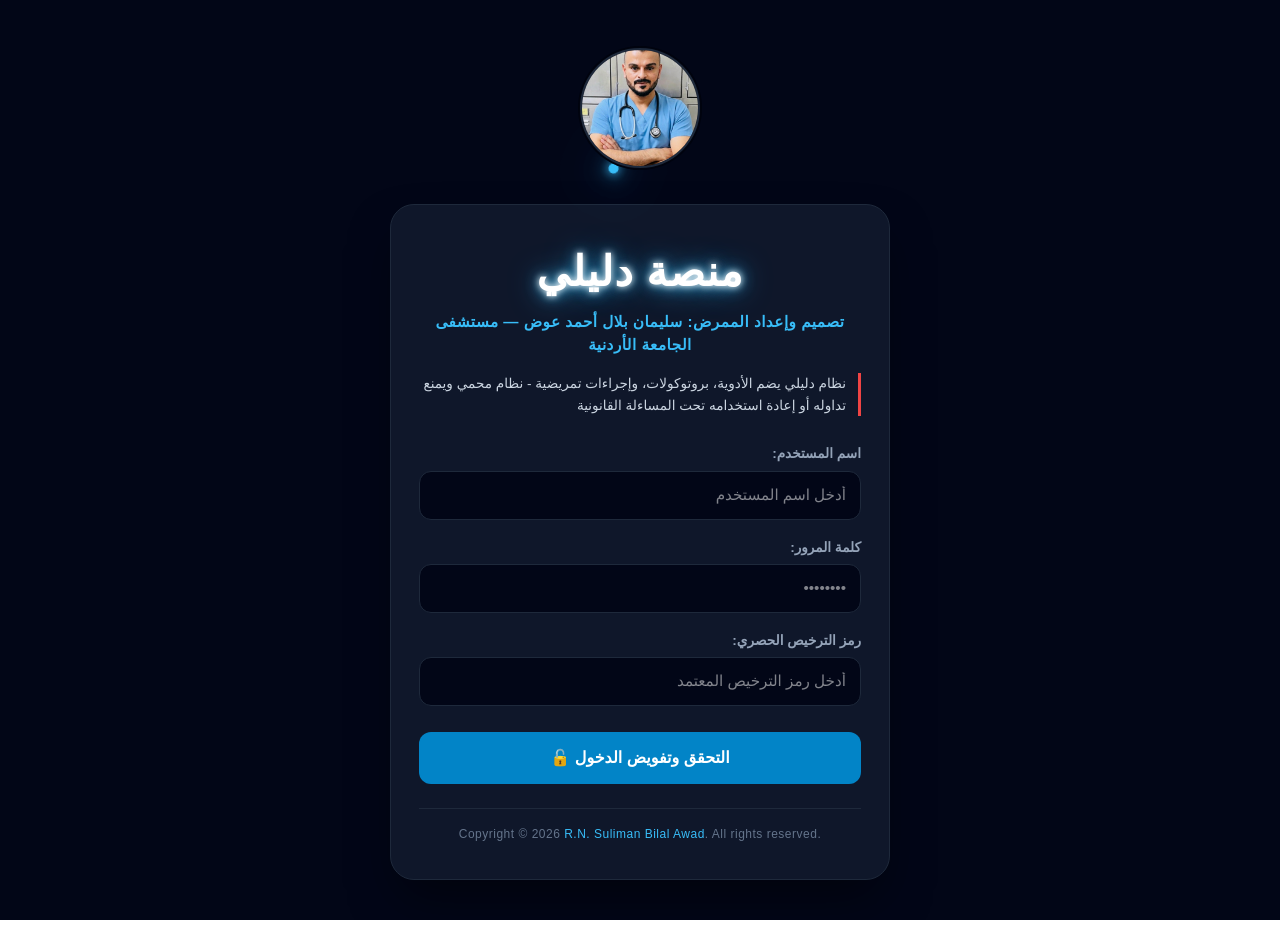
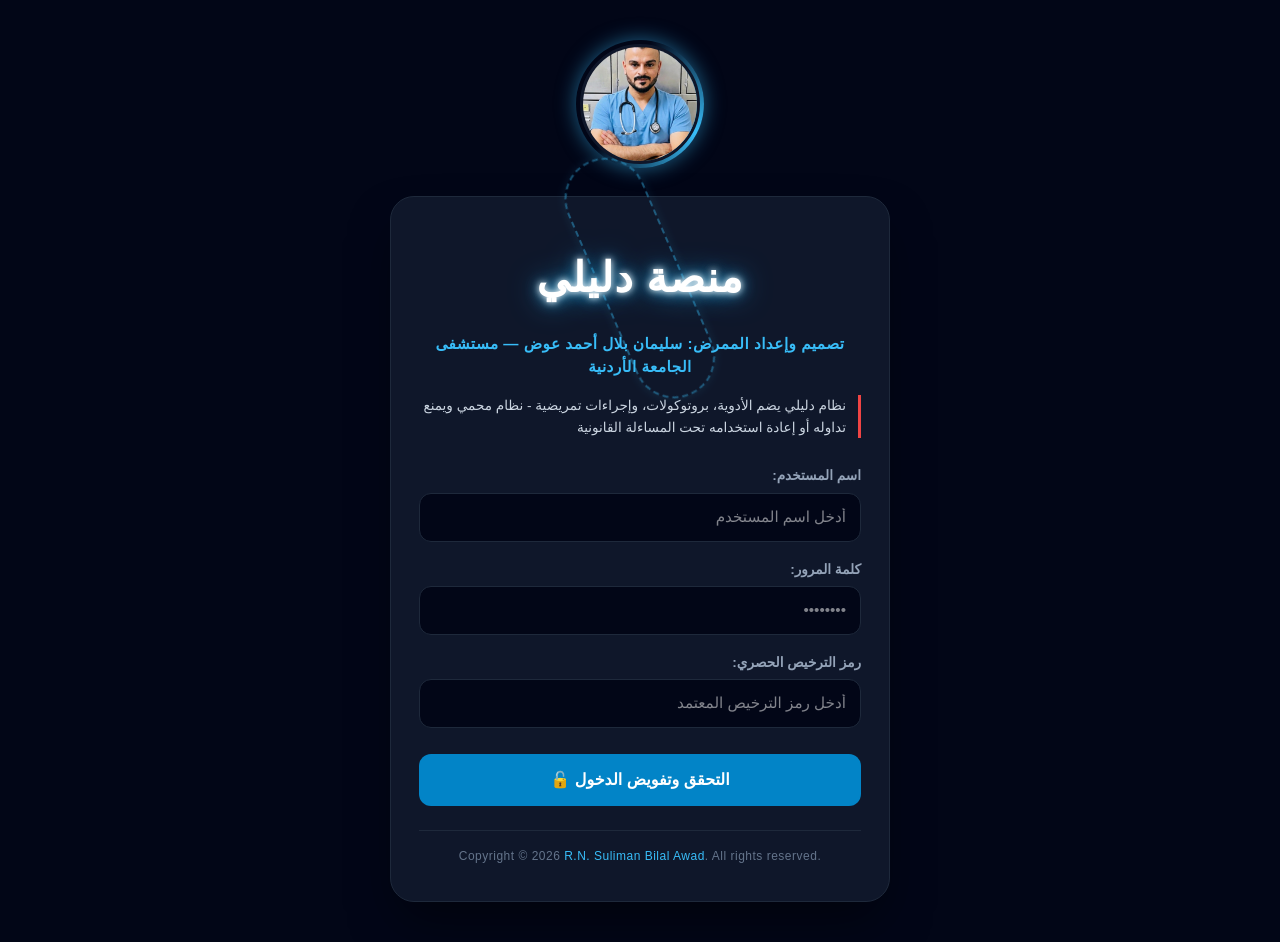
Before and after one commit to samcashbmwusa/icu-adult-infusion-calculator, a Next.js app: page / in a window 1280 px wide. Before the commit the page ends 920 px from the top, so only its background shows below. Built offline with nearby package versions, Linux system fonts and the light colour scheme.

Commit message:
Enhance login layout with profile pulsing glow and smart rotating title ring framework

```diff
--- a/app/page.tsx
+++ b/app/page.tsx
@@ -41,65 +41,42 @@ export default function LoginPage() {
       color: '#f8fafc'
     }} dir="rtl">
 
-      {/* 🧩 حاقن تأثير حركة المذنب أو الشهاب الدائري حول الصورة */}
+      {/* 🧩 حاقن حركات الأنيميشن (الوهج الدائري وحركة الحلقة حول العنوان) */}
       <style dangerouslySetInnerHTML={{__html: `
-        @keyframes meteorOrbit {
+        @keyframes rotateProfileGlow {
           0% { transform: rotate(0deg); }
           100% { transform: rotate(360deg); }
         }
+        @keyframes spinTitleCircle {
+          0% { transform: translate(-50%, -50%) rotate(0deg); }
+          100% { transform: translate(-50%, -50%) rotate(360deg); }
+        }
       `}} />
 
-      {/* 🖼️ حاوية الصورة المزودة بتأثير الشهاب الطائف يدور بسرعة خفيفة */}
+      {/* 🖼️ حاوية الصورة مع الوهج المتحرك الدائري */}
       <div style={{ marginBottom: '28px', textAlign: 'center' }}>
         <div style={{
           position: 'relative',
-          width: '136px',
-          height: '136px',
+          width: '128px',
+          height: '128px',
           borderRadius: '50%',
           display: 'flex',
           alignItems: 'center',
           justifyContent: 'center',
-          backgroundColor: 'transparent',
+          overflow: 'hidden',
+          boxShadow: '0 0 20px rgba(56, 189, 248, 0.5)'
         }}>
-
-          {/* 🌠 حلقة مدار الشهاب المضيء - تدور بزاوية 360 درجة ببطء وراحة */}
+          {/* تأثير الوهج المتحرك في الخلفية */}
           <div style={{
             position: 'absolute',
-            width: '100%',
-            height: '100%',
-            borderRadius: '50%',
-            animation: 'meteorOrbit 3.5s linear infinite', // يستغرق 3.5 ثانية للطواف حول الصورة
-            zIndex: 1,
-            pointerEvents: 'none'
-          }}>
-            {/* رأس الشهاب المضيء المتوهج (المذنب) */}
-            <div style={{
-              position: 'absolute',
-              top: '-3px',
-              left: '50%',
-              transform: 'translateX(-50%)',
-              width: '10px',
-              height: '10px',
-              borderRadius: '50%',
-              backgroundColor: '#38bdf8',
-              // ذيل التوهج النيون للشهاب
-              boxShadow: '0 0 10px #38bdf8, 0 0 20px #38bdf8, 0 0 35px #0284c7, 0 0 50px #0284c7'
+            width: '140%',
+            height: '140%',
+            background: 'conic-gradient(from 0deg, transparent 20%, #38bdf8 50%, transparent 80%)',
+            animation: 'rotateProfileGlow 3s linear infinite',
+            zIndex: 1
           }} />
-          </div>
 
-          {/* الإطار الأسود الفاصل بين المدار والصورة ليعطي تباين وعمق بصري */}
-          <div style={{
-            width: '124px',
-            height: '124px',
-            borderRadius: '50%',
-            backgroundColor: '#020617',
-            display: 'flex',
-            alignItems: 'center',
-            justifyContent: 'center',
-            zIndex: 2,
-            boxShadow: 'inset 0 0 10px rgba(0, 0, 0, 0.8)'
-          }}>
-            {/* صورتك الشخصية */}
+          {/* الصورة الشخصية المثبتة فوق الوهج */}
           <img
             src="/profile.jpg"
             alt="User Profile"
@@ -108,11 +85,11 @@ export default function LoginPage() {
               height: '120px',
               borderRadius: '50%',
               objectFit: 'cover',
-                border: '2px solid #1e293b'
+              border: '3px solid #0f172a',
+              position: 'relative',
+              zIndex: 2
             }}
           />
-          </div>
-
         </div>
       </div>
 
@@ -123,29 +100,53 @@ export default function LoginPage() {
         backgroundColor: '#0f172a',
         border: '1px solid #1e293b',
         borderRadius: '24px',
-        padding: '36px 28px',
+        padding: '40px 28px 36px 28px',
         boxShadow: '0 25px 50px -12px rgba(0, 0, 0, 0.5)'
       }}>
 
-        <div style={{ marginBottom: '28px', textAlign: 'center' }}>
+        <div style={{ marginBottom: '28px', textAlign: 'center', position: 'relative' }}>
+
+          {/* 🌀 حاوية العنوان المضافة لها الدائرة التلفّ بشكل مستمر ولطيف */}
+          <div style={{
+            position: 'relative',
+            display: 'inline-block',
+            padding: '10px 24px'
+          }}>
+            {/* الدائرة المضيئة اللطيفة التي تلف حول الكلمة */}
+            <div style={{
+              position: 'absolute',
+              top: '50%',
+              left: '50%',
+              width: '100%',
+              height: '100%',
+              border: '2px dashed rgba(56, 189, 248, 0.4)',
+              borderRadius: '50px',
+              animation: 'spinTitleCircle 8s linear infinite',
+              pointerEvents: 'none',
+              boxShadow: '0 0 10px rgba(56, 189, 248, 0.1)'
+            }} />
+
             {/* عنوان المنصة المتوهج */}
             <h1 style={{
               fontSize: '2.6rem',
               fontWeight: '900',
               color: '#ffffff',
-            margin: '0 0 8px 0',
+              margin: '0',
               letterSpacing: '1px',
-            textShadow: '0 0 7px #fff, 0 0 15px rgba(56, 189, 248, 0.9), 0 0 30px rgba(56, 189, 248, 0.7)'
+              textShadow: '0 0 7px #fff, 0 0 15px rgba(56, 189, 248, 0.9), 0 0 30px rgba(56, 189, 248, 0.7)',
+              position: 'relative',
+              zIndex: 2
             }}>
               منصة دليلي
             </h1>
+          </div>
 
-          {/* 🧑‍⚕️ سطر إسناد التصميم والإعداد والجهة الرسمية */}
+          {/* 🧑‍⚕️ سطر إسناد التصميم والإعداد */}
           <p style={{
             fontSize: '0.95rem',
             color: '#38bdf8',
             fontWeight: '600',
-            margin: '0 0 16px 0',
+            margin: '14px 0 16px 0',
             letterSpacing: '0.5px'
           }}>
             تصميم وإعداد الممرض: سليمان بلال أحمد عوض — مستشفى الجامعة الأردنية
```
Lines whose indentation alone changed are shown as unchanged.
